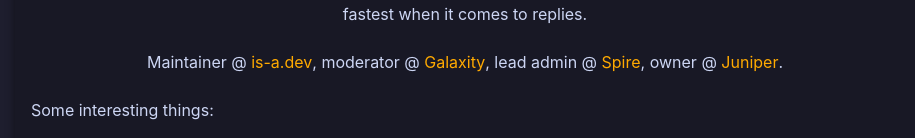
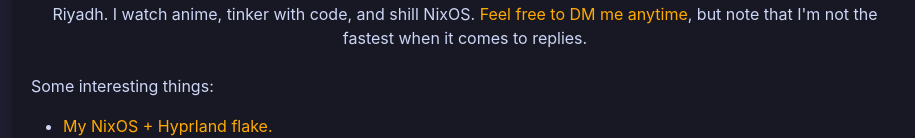
Before and after one commit to orxngc/orxngc.github.io, a plain HTML site: page index.html in a window 1280 px wide. Shown: the part 399-537 px from the top of the page, without its empty margins (175-1090 px from the left). Drawn offline with nearby package versions, Linux system fonts and the light colour scheme; a web font is replaced by a local one.

Commit message:
remove that section with the discord invites

```diff
--- a/index.html
+++ b/index.html
@@ -93,13 +93,6 @@
             <a href="nohello">Feel free to DM me anytime</a>, but note that I'm
             not the fastest when it comes to replies.
           </p>
-          <p>
-            <br />
-            Maintainer @ <a href="https://is-a.dev">is-a.dev</a>, moderator @
-            <a href="https://discord.gg/galaxity">Galaxity</a>, lead admin @
-            <a href="https://discord.gg/wuqUpFaMwy">Spire</a>, owner @
-            <a href="https://discord.gg/KKZK5FyeXw">Juniper</a>.
-          </p>
           <br />
 
           <div class="content" style="text-align: left">
```
